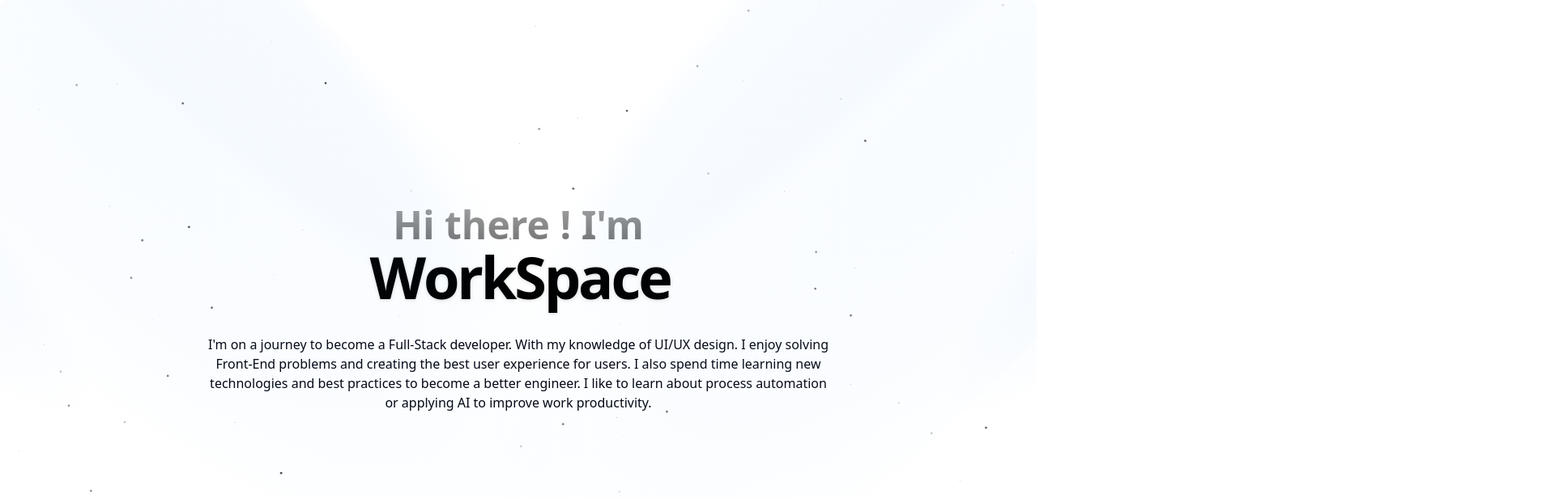
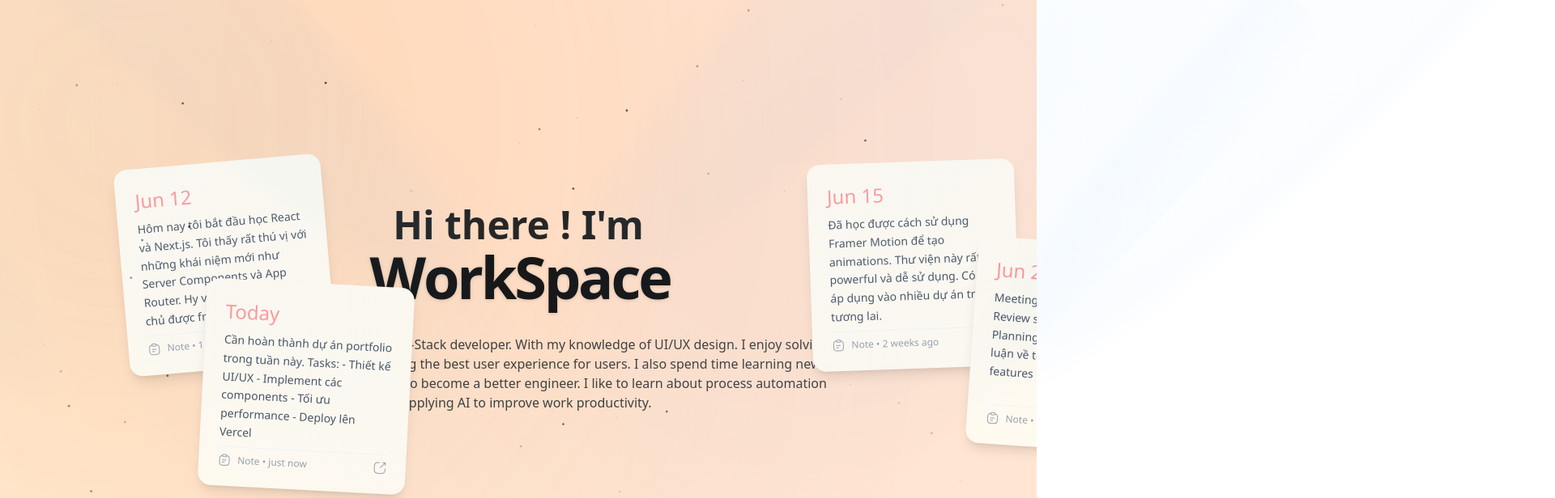
Before and after one commit to NV-Phong/WS-Client, a Next.js app: page / in a window 1280 px wide. Shown: the top 616 px of the page at 81% size, 1920 px wide, since content can reach past the window. Built offline with nearby package versions, Linux system fonts and the light colour scheme.

Commit message:
FEAT - sticky notes

```diff
--- a/app/globals.css
+++ b/app/globals.css
@@ -126,7 +126,6 @@
    color: white;
 }
 
-
 .rainbow{
    background-size: 400% 400%;
    background-image: linear-gradient(-45deg,
@@ -155,3 +154,18 @@
    }
 
 }
+
+@tailwind base;
+@tailwind components;
+@tailwind utilities;
+
+/* Ẩn scrollbar cho Chrome, Safari và Opera */
+::-webkit-scrollbar {
+  display: none;
+}
+
+/* Ẩn scrollbar cho IE, Edge và Firefox */
+* {
+  -ms-overflow-style: none;  /* IE và Edge */
+  scrollbar-width: none;  /* Firefox */
+}
--- a/app/page.tsx
+++ b/app/page.tsx
@@ -1,6 +1,8 @@
 "use client";
 import GradualSpacing from "@/components/magicui/gradual-spacing";
 import Particles from "@/components/magicui/particles";
+import StickyNotes from "@/components/ui-engineer/sticky-notes";
+import GradientBackground from "@/components/ui-engineer/gradient-background";
 // import { ModeToggle } from "@/components/ui/mode-toggle";
 import { Spotlight } from "@/components/aceternity/spotlight-new";
 import { useTheme } from "next-themes";
@@ -15,26 +17,26 @@ export default function Home() {
    }, [resolvedTheme]);
 
    return (
-      <div className="">
-         <div className="flex items-center justify-center z-0 h-screen w-full rounded-md bg-background antialiased bg-grid-white/[0.02] relative overflow-hidden">
-            <Spotlight
-            // className="-top-40 left-0 md:left-60 md:-top-20"
-            // fill="white"
-            />
+      <div className="relative min-h-screen">
+         <GradientBackground />
+
+         <div className="relative z-10 flex items-center justify-center min-h-screen">
+            <Spotlight />
+            <StickyNotes />
 
             {/* <ModeToggle /> */}
 
             <div className="flex flex-col items-center justify-center">
-               <div className="mb-9 max-w-7xl mx-auto relative z-10 w-full pt-20 md:pt-0 text-center">
-                  <h1 className="h-40 text-xl md:text-5xl font-bold bg-clip-text text-transparent bg-gradient-to-b from-neutral-400 to-neutral-900 bg-opacity-50">
+               <div className="mb-9 max-w-7xl mx-auto w-full pt-20 md:pt-0 text-center">
+                  <h1 className="h-40 text-xl md:text-5xl font-bold text-neutral-800">
                      Hi there ! I&apos;m
                      <GradualSpacing
-                        className="font-display text-center text-5xl font-bold -tracking-widest  text-black dark:text-white md:text-7xl md:leading-[5rem]"
+                        className="font-display text-center text-5xl font-bold -tracking-widest text-neutral-900 md:text-7xl md:leading-[5rem]"
                         text="WorkSpace"
                      />
                      <br />
                   </h1>
-                  <p className="font-normal text-base dark:text-primary/60 light:text-neutral-900 max-w-3xl mx-auto">
+                  <p className="font-normal text-base text-neutral-700 max-w-3xl mx-auto">
                      I&apos;m on a journey to become a Full-Stack developer.
                      With my knowledge of UI/UX design. I enjoy solving
                      Front-End problems and creating the best user experience
@@ -47,7 +49,7 @@ export default function Home() {
             </div>
 
             <Particles
-               className="absolute inset-0"
+               className="absolute inset-0 z-0"
                quantity={100}
                ease={80}
                color={color}
--- /dev/null
+++ b/components/ui-engineer/gradient-background.tsx
@@ -0,0 +1,31 @@
+"use client";
+
+const GradientBackground = () => {
+  return (
+    <div className="absolute inset-0 -z-10">
+      <div className="w-full h-full bg-[#FFEEDA] relative overflow-hidden">
+        {/* Orange blur circle */}
+        <div className="absolute w-[600px] h-[600px] -left-[150px] -top-[150px]">
+          <div
+            className="w-full h-full rounded-full bg-[#FF7900] opacity-50"
+            style={{
+              filter: 'blur(307.955px)'
+            }}
+          />
+        </div>
+
+        {/* Red blur circle */}
+        <div className="absolute w-[600px] h-[600px] left-[700px] -top-[150px]">
+          <div
+            className="w-full h-full rounded-full bg-[#FF0004] opacity-33"
+            style={{
+              filter: 'blur(414.954px)'
+            }}
+          />
+        </div>
+      </div>
+    </div>
+  );
+};
+
+export default GradientBackground;
--- /dev/null
+++ b/components/ui-engineer/sticky-notes.tsx
@@ -0,0 +1,184 @@
+"use client";
+
+import { motion, useMotionValue, useSpring } from "framer-motion";
+import { useEffect, useState } from "react";
+
+interface StickyNoteProps {
+  text?: string;
+  date?: string;
+  timeAgo?: string;
+  initialX: number;
+  initialY: number;
+  rotation: number;
+  zIndex: number;
+  onDragStart?: () => void;
+  onDragEnd?: (x: number, y: number) => void;
+}
+
+const StickyNote = ({ text, date, timeAgo, initialX, initialY, rotation, zIndex, onDragStart, onDragEnd }: StickyNoteProps) => {
+  const [isDragging, setIsDragging] = useState(false);
+
+  const x = useMotionValue(initialX);
+  const y = useMotionValue(initialY);
+
+  // Tăng stiffness và damping để giảm hiệu ứng đàn hồi
+  const springConfig = { damping: 50, stiffness: 800 };
+  const scaleMotion = useSpring(1, springConfig);
+
+  useEffect(() => {
+    scaleMotion.set(isDragging ? 1.02 : 1);
+  }, [isDragging, scaleMotion]);
+
+  return (
+    <motion.div
+      className="absolute w-64 h-64 p-6 cursor-pointer bg-[#FFFAF0] rounded-2xl shadow-lg touch-none flex flex-col"
+      style={{
+        rotate: rotation,
+        x,
+        y,
+        scale: scaleMotion,
+        zIndex,
+      }}
+      drag
+      dragMomentum={false}
+      dragElastic={0.01} // Giảm độ đàn hồi khi kéo
+      dragTransition={{
+        bounceStiffness: 800, // Tăng độ cứng
+        bounceDamping: 50,    // Tăng độ giảm chấn
+        power: 0.5            // Giảm lực kéo
+      }}
+      onDragStart={() => {
+        setIsDragging(true);
+        onDragStart?.();
+      }}
+      onDragEnd={(event, info) => {
+        setIsDragging(false);
+        onDragEnd?.(info.point.x, info.point.y);
+      }}
+      whileHover={{
+        scale: isDragging ? 1.02 : 1.01,
+        rotate: rotation + (Math.random() - 0.5) * 3,
+      }}
+      initial={{ opacity: 0, y: initialY + 20 }}
+      animate={{ opacity: 1, y: initialY }}
+      transition={{
+        duration: 0.2,
+        ease: "easeOut"
+      }}
+    >
+      {date && (
+        <div className="text-[#FF9999] text-2xl font-medium mb-2 select-none">
+          {date}
+        </div>
+      )}
+
+      {text && (
+        <div className="text-gray-600 text-sm leading-relaxed select-none flex-1 overflow-y-auto">
+          {text}
+        </div>
+      )}
+
+      <div className="flex items-center justify-between pt-2 mt-auto border-t border-gray-100">
+        <div className="flex items-center gap-2 text-gray-400 text-xs select-none">
+          <svg className="w-4 h-4" viewBox="0 0 24 24" fill="none" xmlns="http://www.w3.org/2000/svg">
+            <path d="M8 12.2H15" stroke="currentColor" strokeWidth="1.5" strokeMiterlimit="10" strokeLinecap="round" strokeLinejoin="round"/>
+            <path d="M8 16.2H12.38" stroke="currentColor" strokeWidth="1.5" strokeMiterlimit="10" strokeLinecap="round" strokeLinejoin="round"/>
+            <path d="M10 6H14C16 6 16 5 16 4C16 2 15 2 14 2H10C9 2 8 2 8 4C8 6 9 6 10 6Z" stroke="currentColor" strokeWidth="1.5" strokeMiterlimit="10" strokeLinecap="round" strokeLinejoin="round"/>
+            <path d="M16 4.02002C19.33 4.20002 21 5.43002 21 10V16C21 20 20 22 15 22H9C4 22 3 20 3 16V10C3 5.44002 4.67 4.20002 8 4.02002" stroke="currentColor" strokeWidth="1.5" strokeMiterlimit="10" strokeLinecap="round" strokeLinejoin="round"/>
+          </svg>
+          Note • {timeAgo}
+        </div>
+
+        <div className="select-none">
+          <svg className="w-4 h-4 text-gray-400" viewBox="0 0 24 24" fill="none" xmlns="http://www.w3.org/2000/svg">
+            <path d="M13 11L21.2 2.80005" stroke="currentColor" strokeWidth="1.5" strokeLinecap="round" strokeLinejoin="round"/>
+            <path d="M22 6.8V2H17.2" stroke="currentColor" strokeWidth="1.5" strokeLinecap="round" strokeLinejoin="round"/>
+            <path d="M11 2H9C4 2 2 4 2 9V15C2 20 4 22 9 22H15C20 22 22 20 22 15V13" stroke="currentColor" strokeWidth="1.5" strokeLinecap="round" strokeLinejoin="round"/>
+          </svg>
+        </div>
+      </div>
+    </motion.div>
+  );
+};
+
+const StickyNotes = () => {
+  const [notes, setNotes] = useState([
+    {
+      id: 1,
+      date: "Jun 12",
+      timeAgo: "1 month ago",
+      x: 150,
+      y: 200,
+      rotation: -5,
+      zIndex: 0,
+      text: "Hôm nay tôi bắt đầu học React và Next.js. Tôi thấy rất thú vị với những khái niệm mới như Server Components và App Router. Hy vọng sẽ sớm làm chủ được framework này."
+    },
+    {
+      id: 2,
+      date: "Today",
+      timeAgo: "just now",
+      x: 250,
+      y: 350,
+      rotation: 3,
+      zIndex: 1,
+      text: "Cần hoàn thành dự án portfolio trong tuần này. Tasks:\n- Thiết kế UI/UX\n- Implement các components\n- Tối ưu performance\n- Deploy lên Vercel"
+    },
+    {
+      id: 3,
+      date: "Jun 15",
+      timeAgo: "2 weeks ago",
+      x: 1000,
+      y: 200,
+      rotation: -2,
+      zIndex: 2,
+      text: "Đã học được cách sử dụng Framer Motion để tạo animations. Thư viện này rất powerful và dễ sử dụng. Có thể áp dụng vào nhiều dự án trong tương lai."
+    },
+    {
+      id: 4,
+      date: "Jun 20",
+      timeAgo: "1 week ago",
+      x: 1200,
+      y: 300,
+      rotation: 4,
+      zIndex: 3,
+      text: "Meeting với team vào 2PM:\n- Review sprint hiện tại\n- Planning cho sprint mới\n- Thảo luận về technical debt\n- Demo features mới"
+    },
+  ]);
+
+  const handleDragStart = (id: number) => () => {
+    setNotes(notes.map(note =>
+      note.id === id
+        ? { ...note, zIndex: Math.max(...notes.map(n => n.zIndex)) + 1 }
+        : note
+    ));
+  };
+
+  const handleDragEnd = (id: number) => (x: number, y: number) => {
+    setNotes(notes.map(note =>
+      note.id === id
+        ? { ...note, x, y }
+        : note
+    ));
+  };
+
+  return (
+    <div className="absolute inset-0 overflow-hidden">
+      {notes.map((note) => (
+        <StickyNote
+          key={note.id}
+          date={note.date}
+          timeAgo={note.timeAgo}
+          text={note.text}
+          initialX={note.x}
+          initialY={note.y}
+          rotation={note.rotation}
+          zIndex={note.zIndex}
+          onDragStart={handleDragStart(note.id)}
+          onDragEnd={handleDragEnd(note.id)}
+        />
+      ))}
+    </div>
+  );
+};
+
+export default StickyNotes;
```
